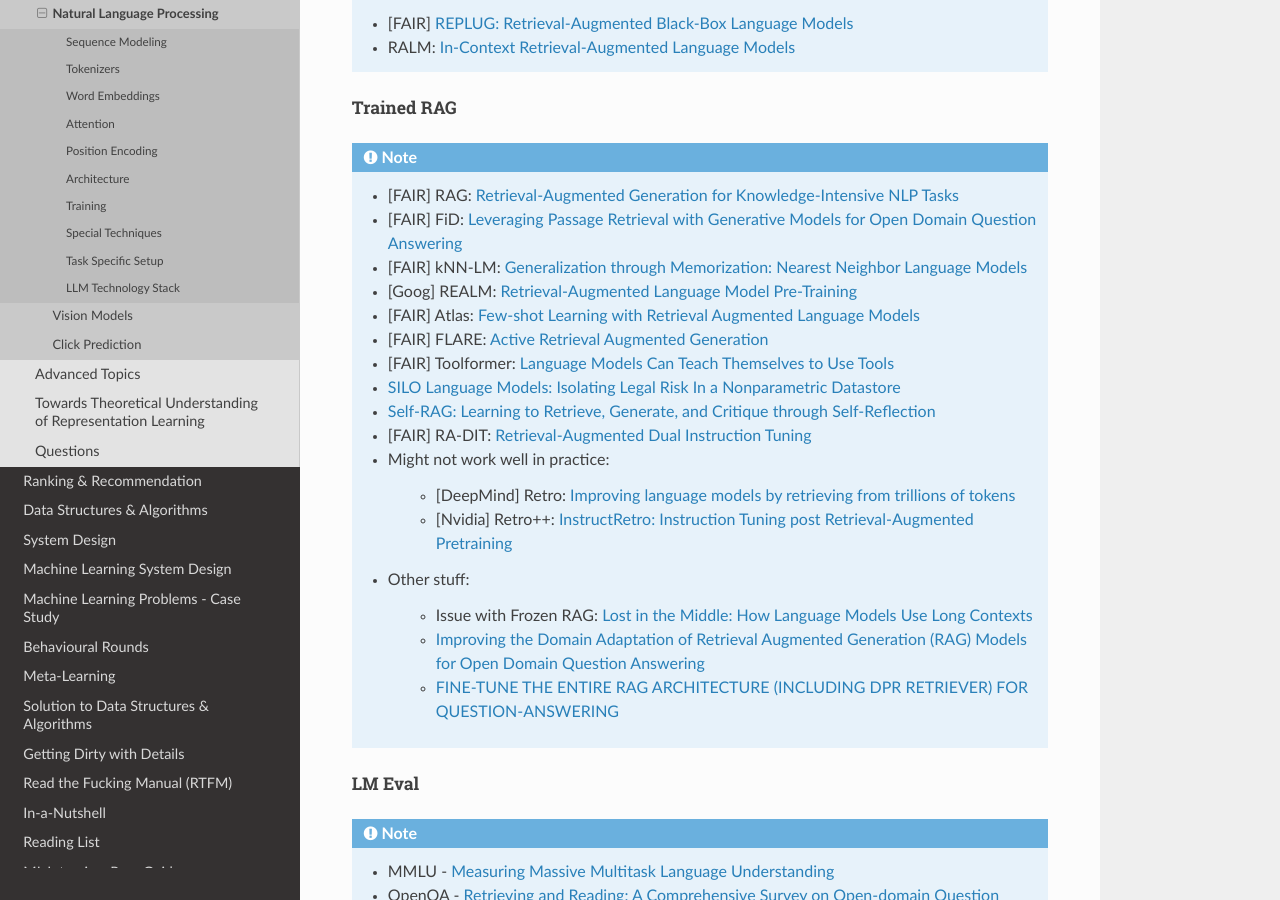
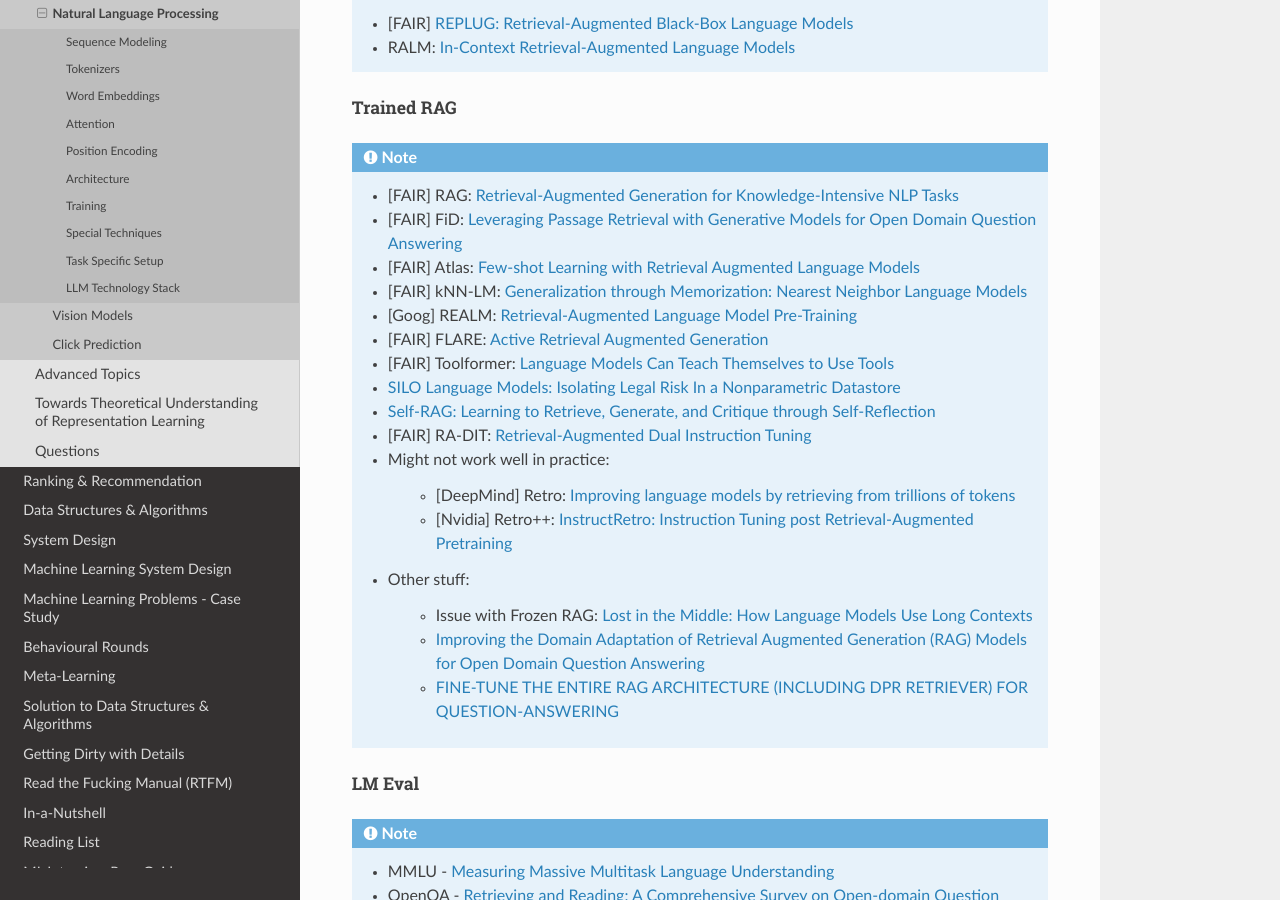
Before and after one commit to uselesstechjunks/leetcode, a Sphinx documentation site: the page built from docs/source/dl/application/nlp.rst, in a window 1280 px wide and 900 px high, scrolled down 8167 px. Built offline with Sphinx 7.4.7 and the Read the Docs theme 2.0.0, drawn with Linux system fonts in a browser that asks for light colours.

Commit message:
Update nlp.rst (#176)

```diff
--- a/docs/source/dl/application/nlp.rst
+++ b/docs/source/dl/application/nlp.rst
@@ -304,9 +304,9 @@ Trained RAG
 .. note::
 	* [FAIR] RAG: `Retrieval-Augmented Generation for Knowledge-Intensive NLP Tasks <https://arxiv.org/pdf/2005.11401>`_
 	* [FAIR] FiD: `Leveraging Passage Retrieval with Generative Models for Open Domain Question Answering <https://arxiv.org/pdf/2007.01282>`_
+	* [FAIR] Atlas: `Few-shot Learning with Retrieval Augmented Language Models <https://arxiv.org/pdf/2208.03299>`_
 	* [FAIR] kNN-LM: `Generalization through Memorization: Nearest Neighbor Language Models <https://arxiv.org/pdf/1911.00172>`_
 	* [Goog] REALM: `Retrieval-Augmented Language Model Pre-Training <https://arxiv.org/pdf/2002.08909>`_
-	* [FAIR] Atlas: `Few-shot Learning with Retrieval Augmented Language Models <https://arxiv.org/pdf/2208.03299>`_
 	* [FAIR] FLARE: `Active Retrieval Augmented Generation <https://arxiv.org/pdf/2305.06983>`_
 	* [FAIR] Toolformer: `Language Models Can Teach Themselves to Use Tools <https://arxiv.org/pdf/2302.04761>`_
 	* `SILO Language Models: Isolating Legal Risk In a Nonparametric Datastore <https://arxiv.org/pdf/2308.04430>`_
```
